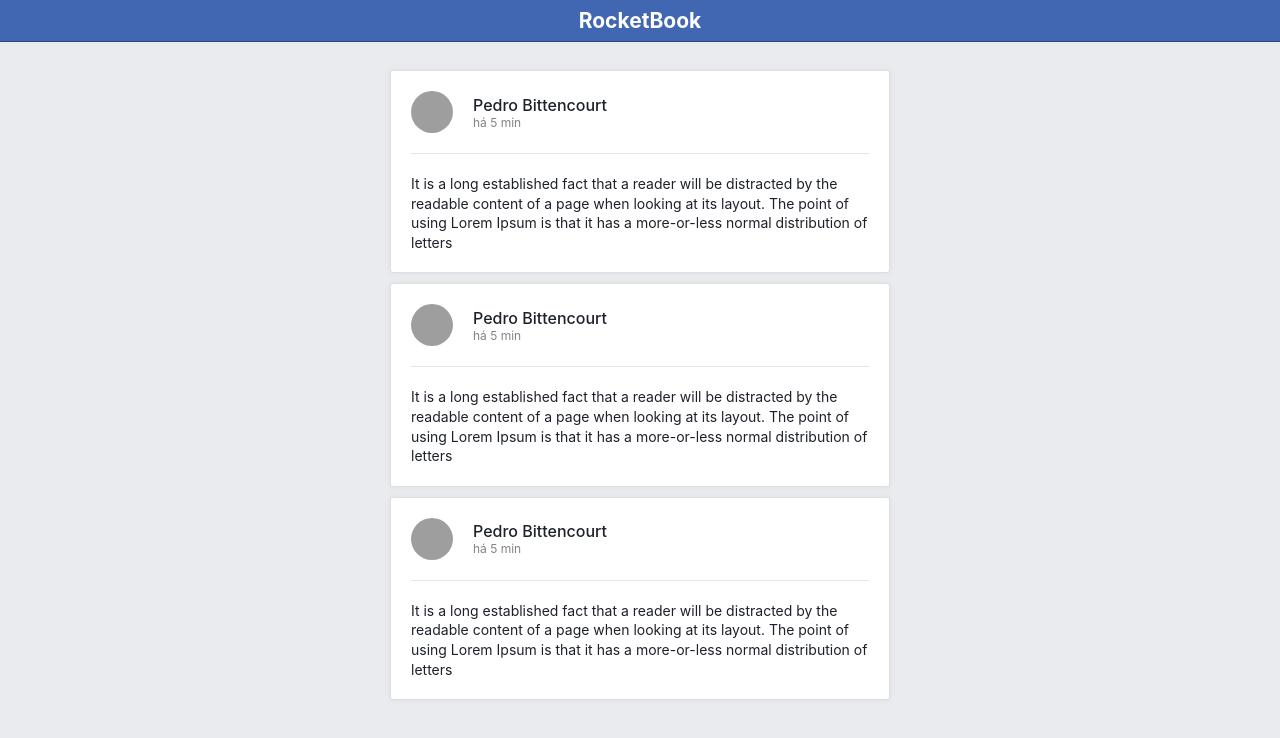
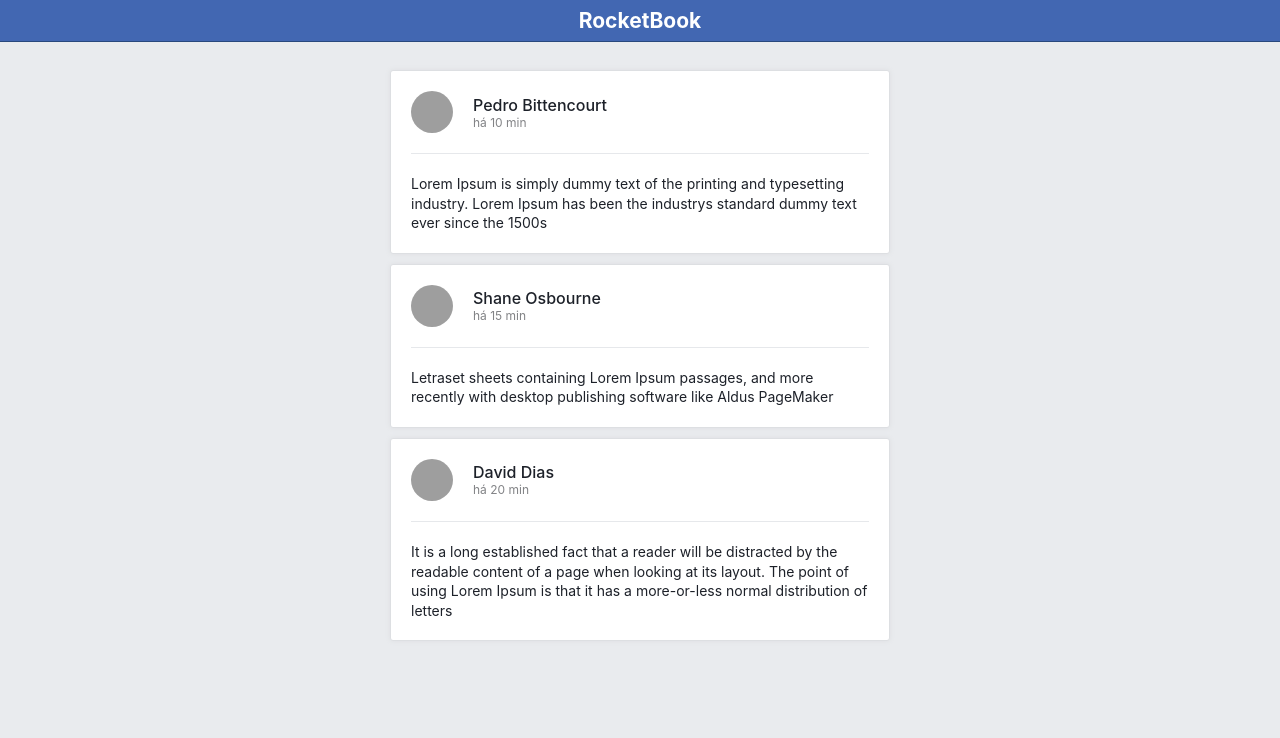
Before and after one commit to pd-bittencourt/2_1-desafio, a React app: page / in a window 1280 px wide. Shown: the top 738 px of the page. Built offline with nearby package versions, Linux system fonts and the light colour scheme; grey boxes are pictures that could not be loaded.

Commit message:
Add props and change to arrow functions

```diff
--- a/src/App.js
+++ b/src/App.js
@@ -37,14 +37,12 @@ class App extends Component {
   };
 
   render() {
-    const { appTitle } = this.state;
+    const { appTitle, posts } = this.state;
     return (
       <>
         <Header title={appTitle} />
         <div className="posts-wrapper">
-          <Post />
-          <Post />
-          <Post />
+          {posts && posts.map(post => <Post key={post.id} data={post} />)}
         </div>
       </>
     );
--- a/src/Post/Post.js
+++ b/src/Post/Post.js
@@ -3,15 +3,11 @@ import PostHeader from './PostHeader';
 
 import './styles.css';
 
-export default function Post() {
-  return (
-    <div className="post-wrapper">
-      <PostHeader />
-      <p className="post-body">
-        It is a long established fact that a reader will be distracted by the readable content of a
-        page when looking at its layout. The point of using Lorem Ipsum is that it has a
-        more-or-less normal distribution of letters
-      </p>
-    </div>
-  );
-}
+const Post = props => (
+  <div className="post-wrapper">
+    <PostHeader avatar={props.data.avatar} name={props.data.name} time={props.data.time} />
+    <p className="post-body">{props.data.body}</p>
+  </div>
+);
+
+export default Post;
--- a/src/Post/PostHeader.js
+++ b/src/Post/PostHeader.js
@@ -1,15 +1,13 @@
 import React from 'react';
 
-// import { Container } from './styles';
+const PostHeader = props => (
+  <div className="post-header">
+    <img src={props.avatar} alt="" className="avatar" />
+    <div className="post-header-info">
+      <h2>{props.name}</h2>
+      <p>{props.time}</p>
+    </div>
+  </div>
+);
 
-export default function PostHeader() {
-  return (
-    <div className="post-header">
-      <img src="https://avatars.githubusercontent.com/pd-bittencourt" alt="" className="avatar" />
-      <div className="post-header-info">
-        <h2>Pedro Bittencourt</h2>
-        <p>há 5 min</p>
-      </div>
-    </div>
-  );
-}
+export default PostHeader;
```
